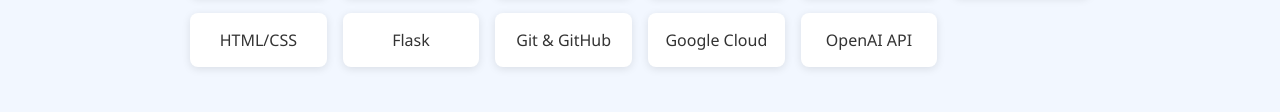
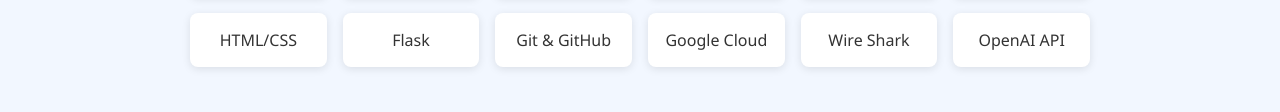
Before and after one commit to princejha03/Portfolio, a plain HTML site: page index.html in a window 1280 px wide. Shown: the part 688-800 px from the top of the page. Drawn offline with Linux system fonts and the light colour scheme.

Commit message:
Update index.html

```diff
--- a/index.html
+++ b/index.html
@@ -225,6 +225,7 @@
       <div>Flask</div>
       <div>Git & GitHub</div>
       <div>Google Cloud</div>
+      <div>Wire Shark</div>
       <div>OpenAI API</div>
     </div>
   </section>
```
